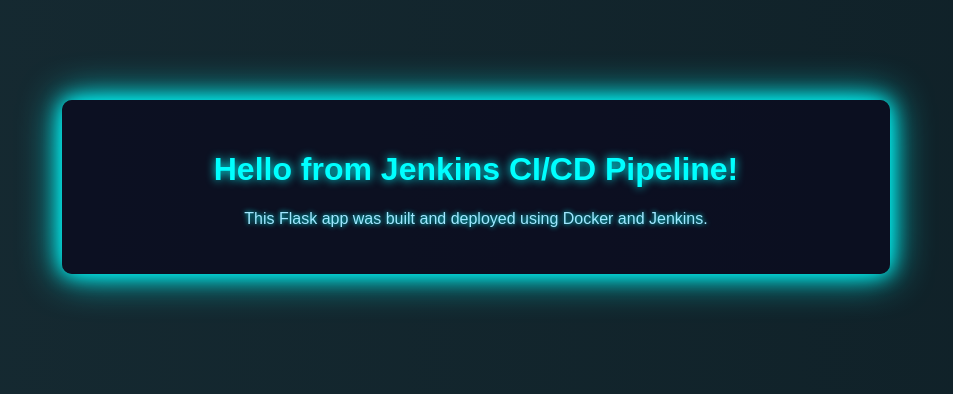
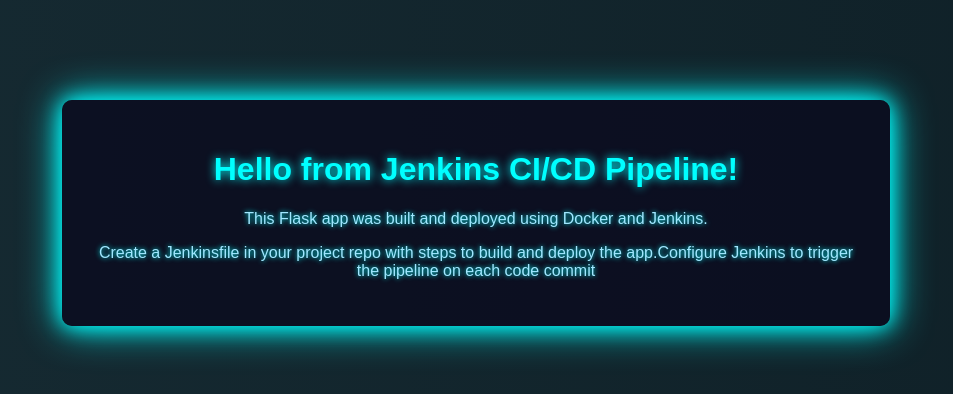
Before and after one commit to kumarnihar67/Elevatelabs-Internship-Day-2, a Flask app: page / in a window 1280 px wide. Shown: the top 394 px of the page, without its empty margins (164-1117 px from the left). Run offline with Flask 3, Linux system fonts and the light colour scheme.

Commit message:
Update index.html
commit changes

```diff
--- a/templates/index.html
+++ b/templates/index.html
@@ -9,6 +9,7 @@
     <div class="container">
         <h1>Hello from Jenkins CI/CD Pipeline!</h1>
         <p>This Flask app was built and deployed using Docker and Jenkins.</p>
+        <p>Create a Jenkinsfile in your project repo with steps to build and deploy the app.Configure Jenkins to trigger the pipeline on each code commit</p>
     </div>
 </body>
 </html>
```
